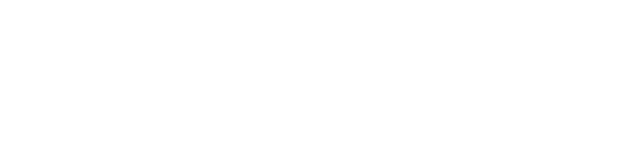
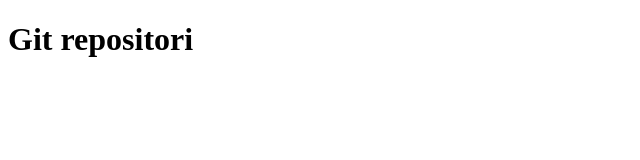
Before and after one commit to aliyor95/js-course, a plain HTML site: page index.html in a window 1280 px wide. Shown: the whole page, without its empty margins (0-640 px from the left). Drawn offline with Linux system fonts and the light colour scheme.

Commit message:
git repositori

```diff
--- a/index.html
+++ b/index.html
@@ -8,7 +8,7 @@
     <title>JavaScript 1</title>
 </head>
 <body>
-
+    <h1>Git repositori</h1>
     <script src="app.js"></script>
 </body>
 </html>
```
